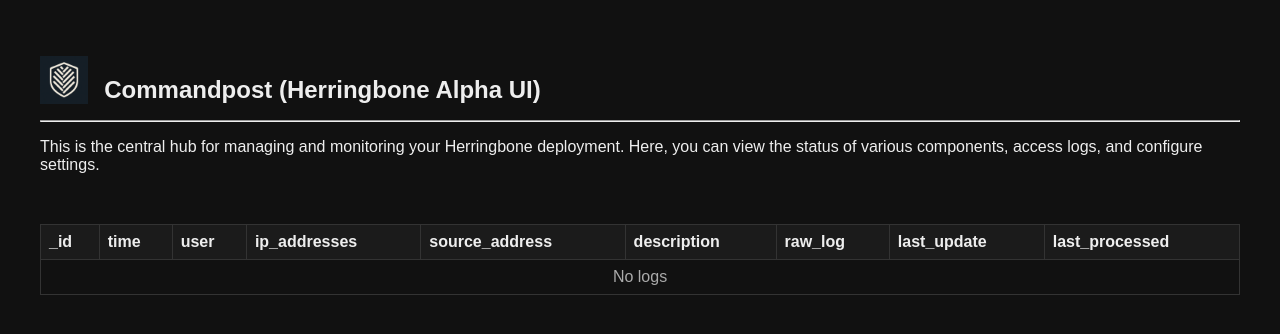
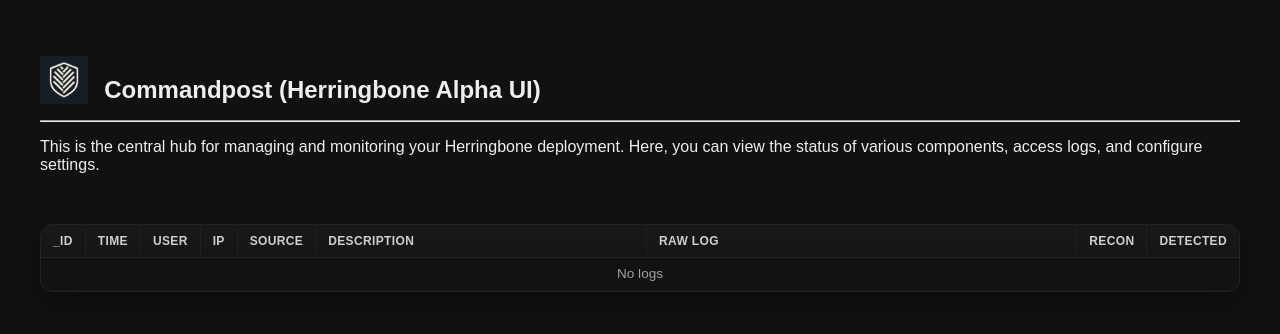
Before and after one commit to herringbonedev/Herringbone-frontend, a FastAPI app: template commandpost/templates/index.html in a window 1280 px wide. Shown: the top 334 px of the page. Run offline with FastAPI, Linux system fonts and the light colour scheme; the template is opened without the code that fills it, so the values that code supplies are empty; style sheets or scripts are compiled from the project's sources.

Commit message:
style logs table

```diff
--- /dev/null
+++ b/commandpost/static/styles/_tokens.scss
@@ -0,0 +1,19 @@
+$bg:        #111;
+$panel:     #121212;
+$border:    #222;
+$text:      #e8e8e8;
+$muted:     #a0a0a0;
+$thead-top: #191919;
+$thead-bot: #151515;
+$row-alt:   #161616;
+$row-hov:   #1c1c1c;
+$line:      #1f1f1f;
+$line-2:    #262626;
+
+$chip-yes-bg: rgba(34,197,94,.12);
+$chip-yes-br: rgba(34,197,94,.35);
+$chip-yes-tx: #86efac;
+
+$chip-no-bg:  rgba(239,68,68,.12);
+$chip-no-br:  rgba(239,68,68,.35);
+$chip-no-tx:  #fca5a5;
--- /dev/null
+++ b/commandpost/static/styles/commandpost.scss
@@ -0,0 +1,76 @@
+// static/styles/commandpost.scss
+@use "tokens" as *;
+
+// Page basics (optional)
+body { font-family: sans-serif; background: $bg; color: #eee; padding: 2rem; }
+h1 { font-size: 1.5rem; margin-bottom: 1rem; }
+
+// Table container
+.table-wrap {
+  background: $panel;
+  border: 1px solid $border;
+  border-radius: 12px;
+  overflow: auto; // horizontal scroll if needed
+  box-shadow: 0 10px 30px rgba(0,0,0,.35);
+  margin-top: 1rem;
+}
+
+// Table
+.hb-table {
+  width: 100%;
+  border-collapse: separate;
+  border-spacing: 0;
+  font-size: 0.85rem;
+  color: $text;
+
+  col.col-id     { width: 22ch; }
+  col.col-time   { width: 20ch; }
+  col.col-user   { width: 12ch; }
+  col.col-ip     { width: 16ch; }
+  col.col-source { width: 16ch; }
+  col.col-desc   { width: 30%; }
+  col.col-raw    { width: 40%; }
+  col.col-flag   { width: 12ch; }
+
+  th, td {
+    padding: .55rem .75rem;
+    border-right: 1px solid $line;
+    &:last-child { border-right: 0; }
+  }
+
+  thead th {
+    position: sticky; top: 0; z-index: 2;
+    text-align: left;
+    text-transform: uppercase;
+    letter-spacing: .03em;
+    font-size: .75rem; font-weight: 600;
+    background: linear-gradient(180deg, $thead-top, $thead-bot);
+    border-bottom: 1px solid $line-2;
+    color: #cfcfcf;
+  }
+
+  tbody tr td { border-bottom: 1px solid #1a1a1a; }
+  tbody tr:nth-child(even) td { background: $row-alt; }
+  tbody tr:hover td { background: $row-hov; transition: background .15s ease; }
+}
+
+// Utilities
+.code {
+  font-family: ui-monospace, SFMono-Regular, Menlo, Monaco, Consolas,
+               "Liberation Mono","Courier New", monospace;
+  white-space: pre-wrap; word-break: break-word; line-height: 1.3;
+}
+.muted { color: $muted; }
+.truncate { max-width: 60ch; white-space: nowrap; overflow: hidden; text-overflow: ellipsis; }
+
+// Chips
+.chip {
+  display: inline-block;
+  padding: .15rem .5rem;
+  border-radius: 999px;
+  border: 1px solid #2a2a2a;
+  background: #171717;
+  font-size: .7rem;
+}
+.chip-true  { background: $chip-yes-bg; border-color: $chip-yes-br; color: $chip-yes-tx; }
+.chip-false { background: $chip-no-bg;  border-color: $chip-no-br;  color: $chip-no-tx; }
--- a/commandpost/templates/index.html
+++ b/commandpost/templates/index.html
@@ -3,17 +3,7 @@
   <head>
     <meta charset="utf-8">
     <title>Commandpost</title>
-    <style>
-      body { font-family: sans-serif; background:#111; color:#eee; padding:2rem; }
-      h1 { font-size:1.5rem; margin-bottom:1rem; }
-      .card { background:#222; padding:1rem; margin-bottom:1rem; border-radius:8px; }
-      .name { font-weight:bold; }
-      .desc { color:#aaa; }
-      table { width:100%; border-collapse: collapse; margin-top:1rem; }
-      th, td { border:1px solid #333; padding:.5rem; vertical-align: top; }
-      th { background:#1b1b1b; text-align:left; }
-      tr:nth-child(even) { background:#1a1a1a; }
-    </style>
+    <link rel="stylesheet" href="{{ url_for('static', path='styles/commandpost.css') }}">
   </head>
   <body>
     <h1>
@@ -26,38 +16,53 @@
     <p>This is the central hub for managing and monitoring your Herringbone deployment. Here, you can view the status of various components, access logs, and configure settings.</p>
     <br>
 
-    <!-- Logs table -->
-    <table>
+    <div class="table-wrap">
+    <table class="hb-table">
+        <colgroup>
+        <col class="col-id">
+        <col class="col-time">
+        <col class="col-user">
+        <col class="col-ip">
+        <col class="col-source">
+        <col class="col-desc">
+        <col class="col-raw">
+        <col class="col-flag"> <!-- recon -->
+        <col class="col-flag"> <!-- detected -->
+        </colgroup>
+
         <thead>
         <tr>
             <th>_id</th>
             <th>time</th>
             <th>user</th>
-          <th>ip_addresses</th>
-          <th>source_address</th>
+            <th>ip</th>
+            <th>source</th>
             <th>description</th>
-          <th>raw_log</th>
-          <th>last_update</th>
-          <th>last_processed</th>
+            <th>raw log</th>
+            <th>recon</th>
+            <th>detected</th>
         </tr>
         </thead>
+
         <tbody>
-        {% for r in log_rows %}
+        {% for r in rows %}
+        {% set rd = r.get('recon_data', {}) %}
         <tr>
-          <td>{{ r.get("_id") }}</td>
-          <td>{{ r.get("recon_data", {}).get("time", "") }}</td>
-          <td>{{ r.get("recon_data", {}).get("user", "") }}</td>
-          <td>{{ r.get("recon_data", {}).get("ip_addresses", "") }}</td>
-          <td>{{ r.get("source_address","") }}</td>
-          <td>{{ r.get("recon_data", {}).get("description","") }}</td>
-          <td style="max-width: 420px; white-space: pre-wrap;">{{ r.get("raw_log","") }}</td>
-          <td>{{ r.get("last_update","") }}</td>
-          <td>{{ r.get("last_processed","") }}</td>
+            <td class="truncate" title="{{ r.get('_id','') }}">{{ r.get('_id','') }}</td>
+            <td>{{ rd.get('time','') }}</td>
+            <td>{{ rd.get('user','') }}</td>
+            <td>{{ rd.get('ip_addresses','') }}</td>
+            <td>{{ r.get('source_address','') }}</td>
+            <td class="truncate" title="{{ rd.get('description','') }}">{{ rd.get('description','') }}</td>
+            <td class="code">{{ r.get('raw_log','') }}</td>
+            <td><span class="chip {{ 'chip-true' if r.get('recon') else 'chip-false' }}">{{ r.get('recon') }}</span></td>
+            <td><span class="chip {{ 'chip-true' if r.get('detected') else 'chip-false' }}">{{ r.get('detected') }}</span></td>
         </tr>
         {% else %}
-        <tr><td colspan="9" style="text-align:center; color:#aaa;">No logs</td></tr>
+        <tr><td colspan="9" class="muted" style="text-align:center;">No logs</td></tr>
         {% endfor %}
         </tbody>
     </table>
+    </div>
   </body>
 </html>
```
Also changed, not shown: .github/workflows/commandpost.yml. Lines whose indentation alone changed are shown as unchanged.
